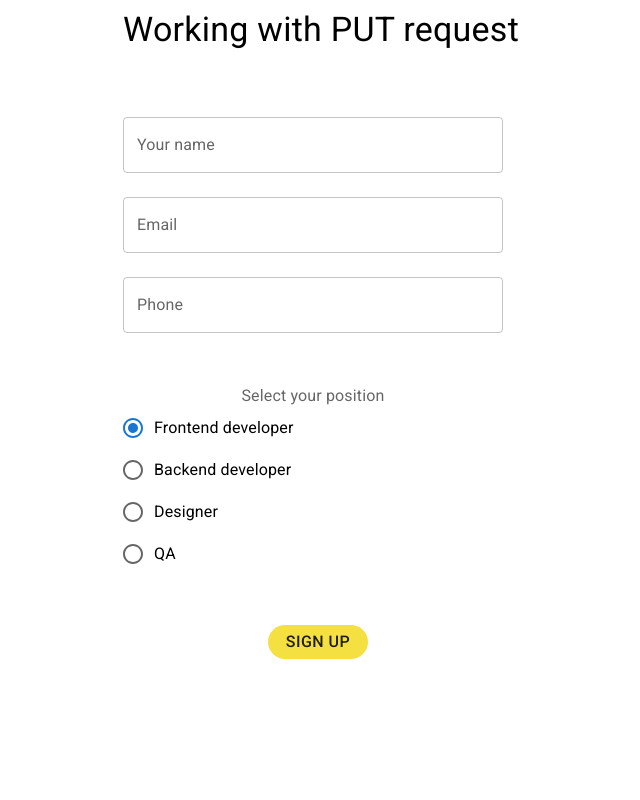
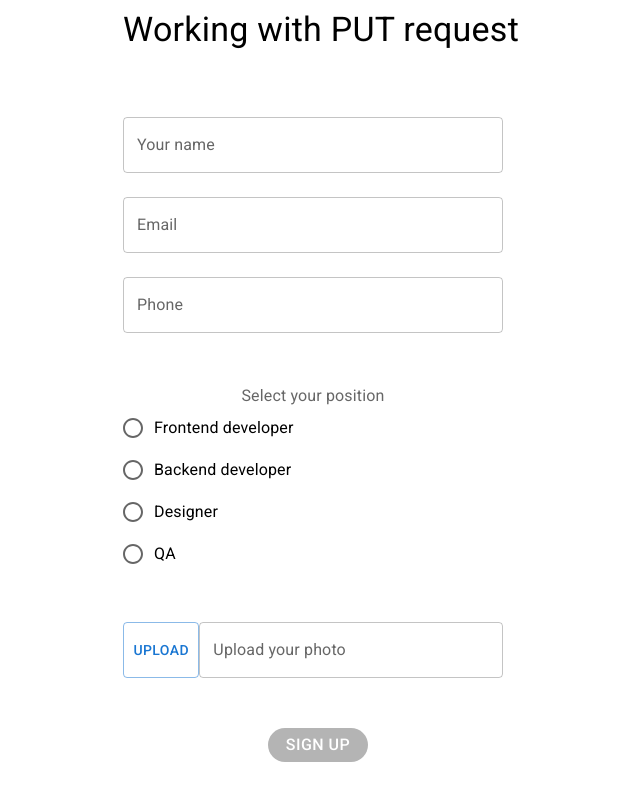
Before and after one commit to whatislove-zh/users-data-test-task, a React (Create React App) app: page / in a window 1280 px wide. Shown: the part 1132-1932 px from the top of the page, without its empty margins (319-959 px from the left). Built offline with nearby package versions, Linux system fonts and the light colour scheme; no server answers; the database is empty.

Commit message:
add validation with react-hook-form

```diff
--- a/src/components/SignUp.jsx
+++ b/src/components/SignUp.jsx
@@ -7,6 +7,7 @@ import {
   RadioGroup,
   Radio,
   FormControlLabel,
+  Button,
 } from "@mui/material";
 import { StyledBtn } from "./StyledBtn";
 import successImage from "../assets/success-image.svg";
@@ -17,27 +18,36 @@ import { db } from "../firebase";
 import { useState } from "react";
 import { useDispatch } from "react-redux";
 import { setExpand } from "../store/expanded/expanded-actions";
-
-
-
+import { useForm } from "react-hook-form";
+import avatarDefault from "../assets/photo-cover.svg"
 /////////////////////////////////////////////////////////////////////////////////////////////////////////////////////////////
 
 export const SignUp = () => {
+  const {
+    register,
+    handleSubmit,
+    reset,
+    watch,
+    formState: { errors, isValid },
+  } = useForm({
+    mode: "onBlur",
+  });
 
-
-
+  const [avatarImg, setAvatar] = useState(avatarDefault)
   const [succesRegistered, setSuccesRegistered] = useState(false);
 
   //Form state
   const [position, setPosition] = useState("frontend");
-  const [name, setName] = useState("");
-  const [email, setEmail] = useState("");
-  const [phone, setPhone] = useState("");
 
   const dispatch = useDispatch();
 
-  const handleSubmit = async (event) => {
-    event.preventDefault();
+  const onSubmit = async (data) => {
+    const { name, email, phone, avatar } = data;
+
+    // const formDataAvatar = new FormData()
+    // formDataAvatar.append("avatar", avatarImg)
+
+
 
     //add new user
     const collectionRef = collection(db, "users");
@@ -48,11 +58,10 @@ export const SignUp = () => {
       email: email,
       phone: phone,
       position: position,
+      avatar: avatar,
     });
     setSuccesRegistered(true);
-    setName("");
-    setPhone("");
-    setEmail("");
+    reset();
     dispatch(setExpand(false));
   };
 
@@ -102,7 +111,7 @@ export const SignUp = () => {
           </Typography>
           <Box
             component="form"
-            onSubmit={handleSubmit}
+            onSubmit={handleSubmit(onSubmit)}
             width="380px"
             align="center"
           >
@@ -111,59 +120,118 @@ export const SignUp = () => {
               fullWidth
               autoComplete="name"
               label="Your name"
-              name="name"
-              value={name}
-              onChange={(e) => setName(e.target.value)}
+              helperText={errors?.name ? errors.name.message : ""}
+              error={errors?.name ? true : false}
+              {...register("name", {
+                required: "Enter your name",
+                minLength: {
+                  value: 3,
+                  message: "Input at least three (3) characters",
+                },
+              })}
             />
             <TextField
               margin="normal"
               fullWidth
               autoComplete="email"
-
               label="Email"
-              name="email"
-              value={email}
-              onChange={(e) => {
-                setEmail(e.target.value);
-              }}
-
+              helperText={errors?.email ? errors.email.message : ""}
+              error={errors?.email ? true : false}
+              {...register("email", {
+                required: "Enter your email",
+                pattern: {
+                  value: /^[\w-.-]+@([\w-]+\.)+[\w-]{2,4}$/,
+                  message: "Enter valid email",
+                },
+              })}
             />
             <TextField
               margin="normal"
               fullWidth
               autoComplete="tel"
               label="Phone"
-              name="email"
-              value={phone}
-              onChange={(e) => setPhone(e.target.value)}
+              helperText={errors?.phone ? errors.phone.message : ""}
+              error={errors?.phone ? true : false}
+              {...register("phone", {
+                required: "Enter your phone",
+                minLength: {
+                  value: 7,
+                  message: "Enter a valid phone number",
+                },
+                pattern: {
+                  value:
+                    /^((\+?\d{1,3})?[(\- ]?\d{3,5}[)\- ]?)?(\d[.\- ]?\d)+$/,
+                  message: "Enter a valid phone number",
+                },
+              })}
             />
             <TextField sx={{ display: "none" }} autoComplete="password" />
             <Box>
-              <FormControl sx={{ mt: "43px", mb: "50px", width: "100%" }}>
+              <FormControl sx={{ mt: "43px", mb: "47px", width: "100%" }}>
                 <FormLabel>Select your position</FormLabel>
                 <RadioGroup value={position} onChange={positionChange}>
                   <FormControlLabel
-                    value="frontend"
+                    value="Frontend developer"
                     control={<Radio />}
                     label="Frontend developer"
                   />
                   <FormControlLabel
-                    value="backend"
+                    value="Backend developer"
                     control={<Radio />}
                     label="Backend developer"
                   />
                   <FormControlLabel
-                    value="designer"
+                    value="Designer"
                     control={<Radio />}
                     label="Designer"
                   />
-                  <FormControlLabel value="qa" control={<Radio />} label="QA" />
+                  <FormControlLabel value="QA" control={<Radio />} label="QA" />
                 </RadioGroup>
               </FormControl>
+              <Box
+                sx={{
+                  height: "56px",
+                  display: "flex",
+                  alignItems: "flex",
+                  flexDirection: "row",
+                  mb: "50px",
+                }}
+              >
+                <Button
+                  component="label"
+                  variant="outlined"
+                  width="80px"
+                  disabled={errors?.avatar || watch("avatar") ? true : false}
+                >
+                  Upload
+                  <input
+                    hidden
+                    accept="image/*"
+                    onChange={(e) => {
+                      setAvatar(e.target.files[0]);
+                    }}
+                    type="file"
+                  />
+                </Button>
+                <TextField
+                  label="Upload your photo"
+                  fullWidth
+                  helperText={errors?.avatar ? errors.avatar.message : ""}
+                  error={errors?.avatar ? true : false}
+                  margin="none"
+                  {...register("avatar", {
+                    pattern: {
+                      value:
+                        /[(http(s)?):(www)?a-zA-Z0-9@:%._~#=]{2,256}\.[a-z]{2,6}\b([-a-zA-Z0-9@:%_.~#?&//=]*)/gi,
+                      message: "Enter a valid URL",
+                    },
+                  })}
+                />
+              </Box>
             </Box>
 
-            <StyledBtn type="submit" title="Sign up" />
-          </Box>{" "}
+            <StyledBtn type="submit" title="Sign up" disabled={!isValid} />
+          </Box>
         </Box>
       )}
     </Box>
```
